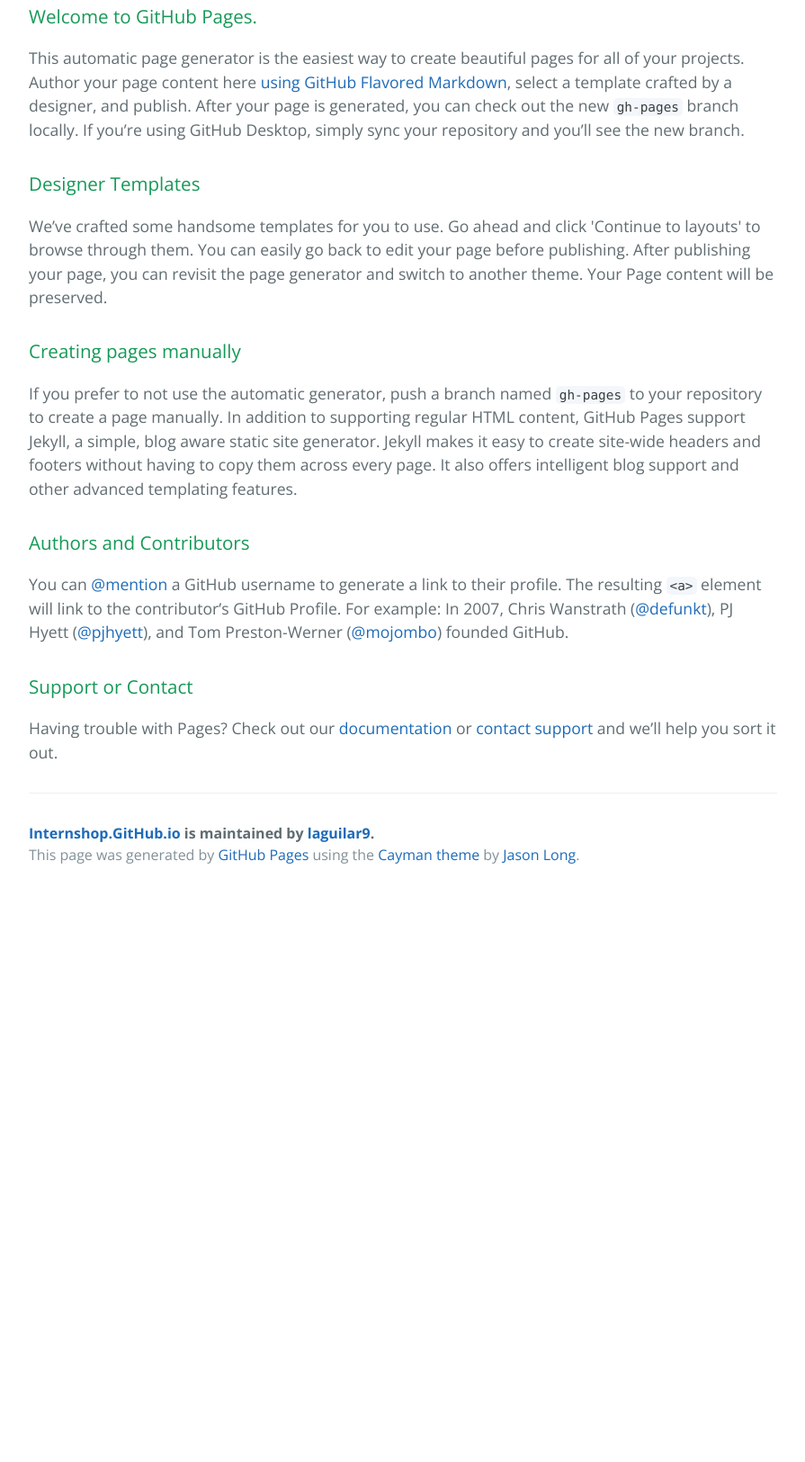
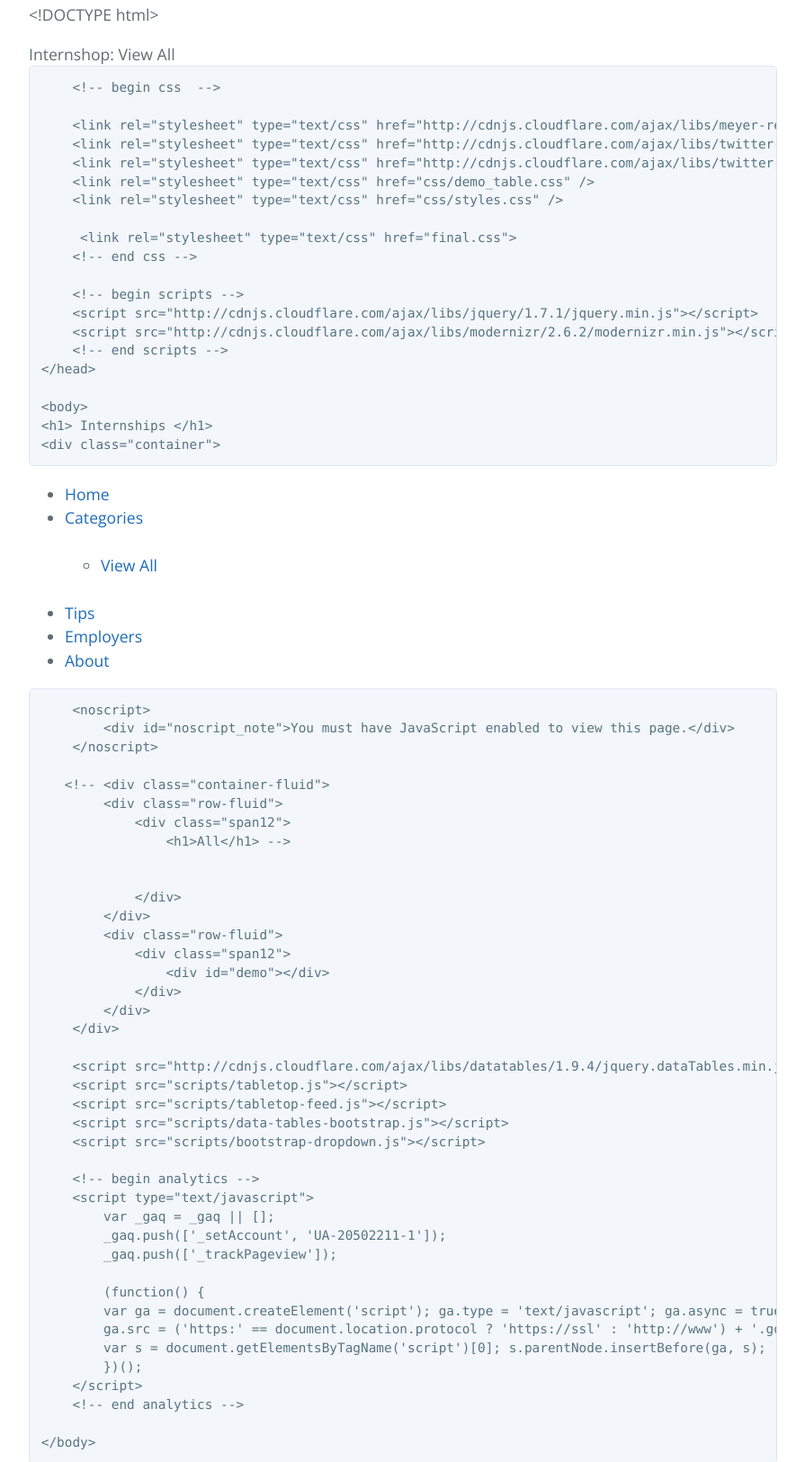
Before and after one commit to laguilar9/internshop.github.io, a plain HTML site: page index.html in a window 1280 px wide. Shown: the part 365-1990 px from the top of the page at 90% size, without its empty margins (192-1087 px from the left). Before the commit the page ends 1359 px from the top, so only its background shows below. Drawn offline with nearby package versions, Linux system fonts and the light colour scheme.

```diff
--- a/index.html
+++ b/index.html
@@ -19,30 +19,93 @@
     </section>
 
     <section class="main-content">
-      <h3>
-<a id="welcome-to-github-pages" class="anchor" href="#welcome-to-github-pages" aria-hidden="true"><span class="octicon octicon-link"></span></a>Welcome to GitHub Pages.</h3>
+      <p>&lt;!DOCTYPE html&gt;
 
-<p>This automatic page generator is the easiest way to create beautiful pages for all of your projects. Author your page content here <a href="https://guides.github.com/features/mastering-markdown/">using GitHub Flavored Markdown</a>, select a template crafted by a designer, and publish. After your page is generated, you can check out the new <code>gh-pages</code> branch locally. If you’re using GitHub Desktop, simply sync your repository and you’ll see the new branch.</p>
+    </p>
+        Internshop: View All
 
-<h3>
-<a id="designer-templates" class="anchor" href="#designer-templates" aria-hidden="true"><span class="octicon octicon-link"></span></a>Designer Templates</h3>
 
-<p>We’ve crafted some handsome templates for you to use. Go ahead and click 'Continue to layouts' to browse through them. You can easily go back to edit your page before publishing. After publishing your page, you can revisit the page generator and switch to another theme. Your Page content will be preserved.</p>
 
-<h3>
-<a id="creating-pages-manually" class="anchor" href="#creating-pages-manually" aria-hidden="true"><span class="octicon octicon-link"></span></a>Creating pages manually</h3>
+<pre><code>    &lt;!-- begin css  --&gt;
 
-<p>If you prefer to not use the automatic generator, push a branch named <code>gh-pages</code> to your repository to create a page manually. In addition to supporting regular HTML content, GitHub Pages support Jekyll, a simple, blog aware static site generator. Jekyll makes it easy to create site-wide headers and footers without having to copy them across every page. It also offers intelligent blog support and other advanced templating features.</p>
+    &lt;link rel="stylesheet" type="text/css" href="http://cdnjs.cloudflare.com/ajax/libs/meyer-reset/2.0/reset.min.css" /&gt;
+    &lt;link rel="stylesheet" type="text/css" href="http://cdnjs.cloudflare.com/ajax/libs/twitter-bootstrap/2.2.2/css/bootstrap.min.css" /&gt;
+    &lt;link rel="stylesheet" type="text/css" href="http://cdnjs.cloudflare.com/ajax/libs/twitter-bootstrap/2.2.2/css/bootstrap-responsive.min.css" /&gt;
+    &lt;link rel="stylesheet" type="text/css" href="css/demo_table.css" /&gt;
+    &lt;link rel="stylesheet" type="text/css" href="css/styles.css" /&gt;
 
-<h3>
-<a id="authors-and-contributors" class="anchor" href="#authors-and-contributors" aria-hidden="true"><span class="octicon octicon-link"></span></a>Authors and Contributors</h3>
+     &lt;link rel="stylesheet" type="text/css" href="final.css"&gt;
+    &lt;!-- end css --&gt;
 
-<p>You can <a href="https://github.com/blog/821" class="user-mention">@mention</a> a GitHub username to generate a link to their profile. The resulting <code>&lt;a&gt;</code> element will link to the contributor’s GitHub Profile. For example: In 2007, Chris Wanstrath (<a href="https://github.com/defunkt" class="user-mention">@defunkt</a>), PJ Hyett (<a href="https://github.com/pjhyett" class="user-mention">@pjhyett</a>), and Tom Preston-Werner (<a href="https://github.com/mojombo" class="user-mention">@mojombo</a>) founded GitHub.</p>
+    &lt;!-- begin scripts --&gt;
+    &lt;script src="http://cdnjs.cloudflare.com/ajax/libs/jquery/1.7.1/jquery.min.js"&gt;&lt;/script&gt;
+    &lt;script src="http://cdnjs.cloudflare.com/ajax/libs/modernizr/2.6.2/modernizr.min.js"&gt;&lt;/script&gt;
+    &lt;!-- end scripts --&gt;
+&lt;/head&gt;
 
-<h3>
-<a id="support-or-contact" class="anchor" href="#support-or-contact" aria-hidden="true"><span class="octicon octicon-link"></span></a>Support or Contact</h3>
+&lt;body&gt;
+&lt;h1&gt; Internships &lt;/h1&gt;
+&lt;div class="container"&gt;
+</code></pre>
 
-<p>Having trouble with Pages? Check out our <a href="https://help.github.com/pages">documentation</a> or <a href="https://github.com/contact">contact support</a> and we’ll help you sort it out.</p>
+<p></p><ul>
+    <li><a href="home.html">Home</a></li>
+    <li>
+      <a href="categories.html">Categories </a>
+      <ul>
+<br>
+        <li><a href="index.html">View All</a></li>
+<br>
+      </ul>
+    </li>
+    <li><a href="tips.html">Tips</a></li>
+    <li><a href="employers.html">Employers</a></li>
+    <li><a href="about.html">About</a></li>
+  </ul>
+
+<pre><code>    &lt;noscript&gt;
+        &lt;div id="noscript_note"&gt;You must have JavaScript enabled to view this page.&lt;/div&gt;
+    &lt;/noscript&gt;
+
+   &lt;!-- &lt;div class="container-fluid"&gt;
+        &lt;div class="row-fluid"&gt;
+            &lt;div class="span12"&gt;
+                &lt;h1&gt;All&lt;/h1&gt; --&gt;
+
+
+            &lt;/div&gt;
+        &lt;/div&gt;
+        &lt;div class="row-fluid"&gt;
+            &lt;div class="span12"&gt;
+                &lt;div id="demo"&gt;&lt;/div&gt;
+            &lt;/div&gt;
+        &lt;/div&gt;
+    &lt;/div&gt;
+
+    &lt;script src="http://cdnjs.cloudflare.com/ajax/libs/datatables/1.9.4/jquery.dataTables.min.js"&gt;&lt;/script&gt;
+    &lt;script src="scripts/tabletop.js"&gt;&lt;/script&gt;
+    &lt;script src="scripts/tabletop-feed.js"&gt;&lt;/script&gt;
+    &lt;script src="scripts/data-tables-bootstrap.js"&gt;&lt;/script&gt;
+    &lt;script src="scripts/bootstrap-dropdown.js"&gt;&lt;/script&gt;
+
+    &lt;!-- begin analytics --&gt;
+    &lt;script type="text/javascript"&gt;
+        var _gaq = _gaq || [];
+        _gaq.push(['_setAccount', 'UA-20502211-1']);
+        _gaq.push(['_trackPageview']);
+
+        (function() {
+        var ga = document.createElement('script'); ga.type = 'text/javascript'; ga.async = true;
+        ga.src = ('https:' == document.location.protocol ? 'https://ssl' : 'http://www') + '.google-analytics.com/ga.js';
+        var s = document.getElementsByTagName('script')[0]; s.parentNode.insertBefore(ga, s);
+        })();
+    &lt;/script&gt;
+    &lt;!-- end analytics --&gt;
+
+&lt;/body&gt;
+</code></pre>
+
+<p></p>
 
       <footer class="site-footer">
         <span class="site-footer-owner"><a href="https://github.com/laguilar9/internshop.github.io">Internshop.GitHub.io</a> is maintained by <a href="https://github.com/laguilar9">laguilar9</a>.</span>
```
Also changed, not shown: params.json (+1 -1 lines).
